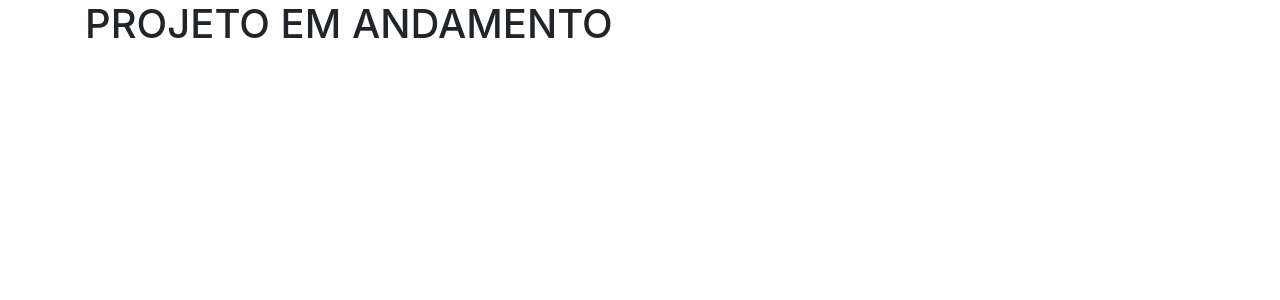
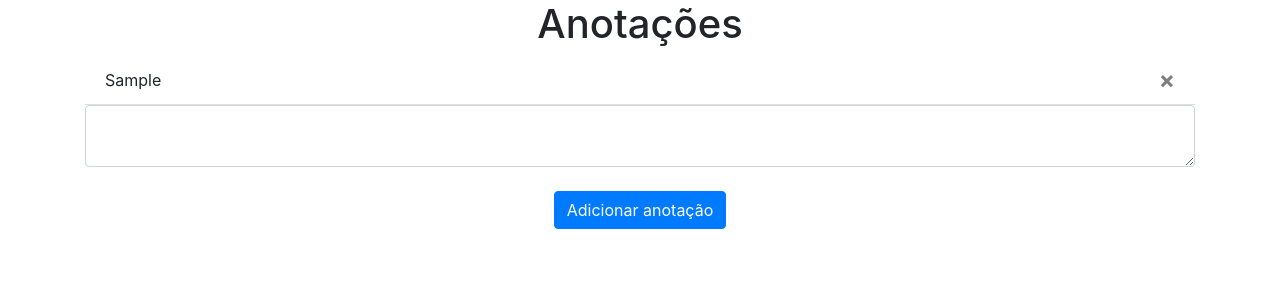
Before and after one commit to jacksonserafim/flaskStudy, a Flask app: page / in a window 1280 px wide. Shown: the part 56-356 px from the top of the page. Run offline with Flask 2, Linux system fonts and the light colour scheme; a user stored in the database is signed in; tables that the repository leaves empty hold one stand-in row (values such as "Sample post"); some libraries are stand-ins or nearby versions.

Commit message:
Commit #4
* Criação de notas adicionadas e funcionando

```diff
--- a/main.py
+++ b/main.py
@@ -1,4 +1,5 @@
 from website import create_app
+
 
 app = create_app()
 
--- a/website/auth.py
+++ b/website/auth.py
@@ -52,7 +52,7 @@ def sign_up():
             new_user = User(email=email, first_name=first_name, password=generate_password_hash(password1, method='sha256'))
             db.session.add(new_user)
             db.session.commit()
-            login_user(user, remember=True)
+            login_user(new_user, remember=True)
             flash('Conta criada com sucesso!', category='success')
 
             return redirect(url_for('views.homepage'))
--- a/website/static/index.js
+++ b/website/static/index.js
@@ -0,0 +1,8 @@
+function deleteNote(noteId){
+    fetch("/delete-note", {
+        method: "POST",
+        body: JSON.stringify({noteId: noteId})
+    }).then((_res) => {
+        window.location.href = "/"
+    })
+}
--- a/website/templates/home.html
+++ b/website/templates/home.html
@@ -1,5 +1,21 @@
 {% extends "base.html" %}
 {% block title %}Página inicial{% endblock %}
 {% block content %}
-<h1>PROJETO EM ANDAMENTO</h1>
+<h1 align="center">Anotações</h1>
+<ul class="list-group list-group-flush" id="notes">
+    {% for note in user.notes %}
+    <li class="list-group-item">{{ note.data }}
+        <button type="button" class="close" onClick="deleteNote({{ note.id }})">
+            <span aria-hidden="true">&times;</span>
+        </button>
+    </li>
+    {% endfor %}
+</ul>
+<form method="POST">
+    <textarea name="note" id="note" class="form-control"></textarea>
+    <br />
+    <div align="center">
+        <button type="submit" class="btn btn-primary">Adicionar anotação</button>
+    </div>
+</form>
 {% endblock %}
--- a/website/templates/login.html
+++ b/website/templates/login.html
@@ -4,7 +4,7 @@
 <form method="POST">
     <h3 align="center">Login</h3>
     <div class="form-group">
-        <label for="email">Email Address</label>
+        <label for="email">Endereço de email</label>
         <input type="email" class="form-control" id="email" name="email" placeholder="Digite seu email"/>
     </div>
     <div class="form-group">
--- a/website/views.py
+++ b/website/views.py
@@ -1,10 +1,36 @@
-from flask import Blueprint, render_template
+from flask import Blueprint, render_template, request, flash, jsonify
 from flask_login import login_required, current_user
+from .models import Note
+from . import db
+import  json
 
 views = Blueprint('views', __name__)
 
 
-@views.route('/')
+@views.route('/', methods=['GET', 'POST'])
 @login_required
 def homepage():
+    if request.method == 'POST':
+        note = request.form.get('note')
+
+        if len(note) < 1:
+            flash('Anotação muito pequena (menor que 1 caracter)', category='error')
+        else:
+            new_note = Note(data=note, user_id=current_user.id)
+            db.session.add(new_note)
+            db.session.commit()
+            flash('Anotação adicionada!', category='success')
+
     return render_template('home.html', user=current_user)
+
+@views.route('/delete-note', methods=['POST'])
+def delete_note():
+    note = json.load(request.data)
+    noteId = note['noteId']
+    note = Note.query.get(noteId)
+    if note:
+        if note.user_id == current_user.id:
+            db.session.delete(note)
+            db.session.commit()
+
+    return jsonify({})
```
